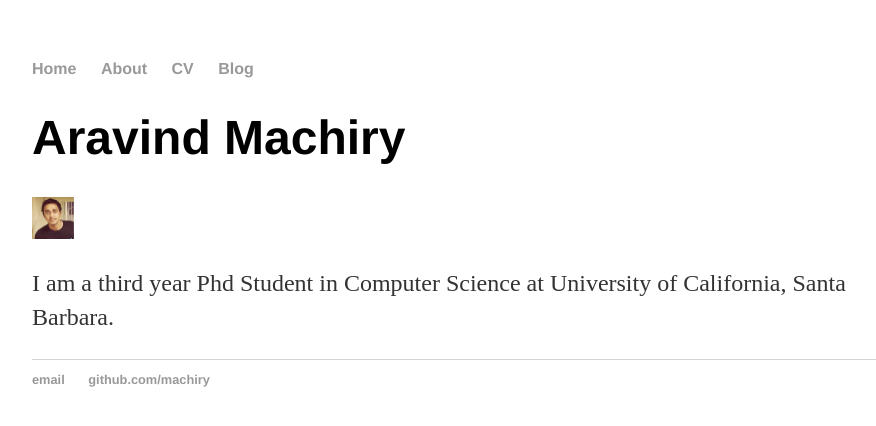
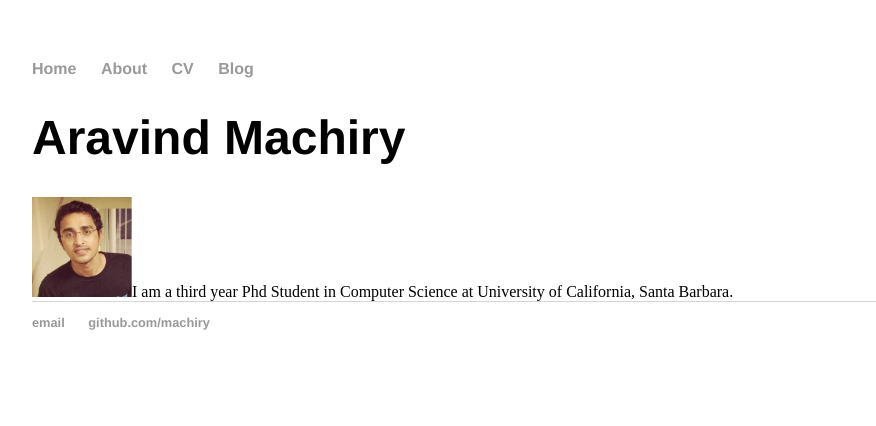
Before and after one commit to Machiry/machiry.github.io, a Jekyll site: the page built from index.html, in a window 1280 px wide. Shown: the top 426 px of the page, without its empty margins (160-1036 px from the left). Built offline with Jekyll 4.4.1, drawn with Linux system fonts in a browser that asks for light colours.

Commit message:
Adding initial info

```diff
--- a/index.html
+++ b/index.html
@@ -4,6 +4,5 @@ title: Aravind Machiry
 ---
 <div class="blurb">
 	<h1>Aravind Machiry</h1>
-	<img src="images/myPic.png" alt="Aravind Machiry" height="42" width="42">
-	<p>I am a third year Phd Student in Computer Science at University of California, Santa Barbara.</p>
+	<img src="images/myPic.png" alt="Aravind Machiry" height="100" width="100">I am a third year Phd Student in Computer Science at University of California, Santa Barbara.
 </div>
```
